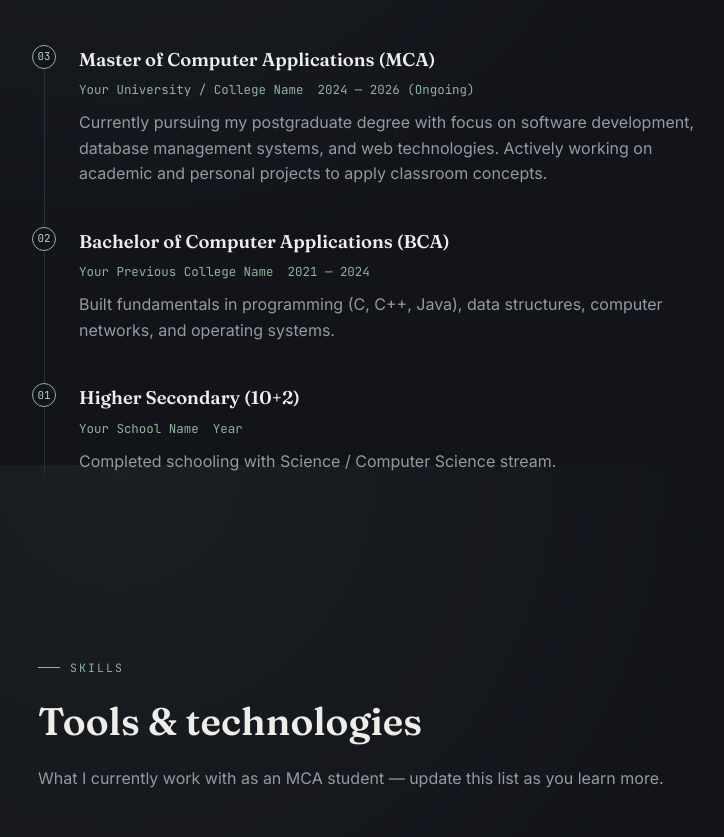
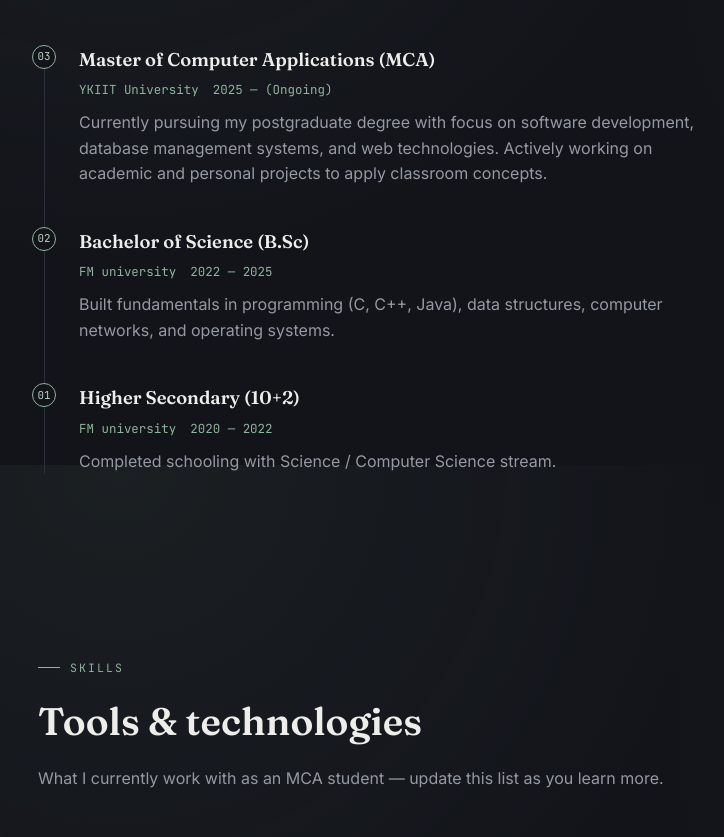
Before and after one commit to mrhiteshdas/hitesh-portfolio, a plain HTML site: page index.html in a window 1280 px wide. Shown: the part 1135-1972 px from the top of the page, without its empty margins (74-798 px from the left). Drawn offline with Linux system fonts and the light colour scheme.

Commit message:
upgrade the education section

```diff
--- a/index.html
+++ b/index.html
@@ -88,8 +88,8 @@
         <div class="timeline-item" data-index="03" data-reveal>
           <h3>Master of Computer Applications (MCA)</h3>
           <div class="timeline-meta">
-            <span>Your University / College Name</span>
-            <span>2024 — 2026 (Ongoing)</span>
+            <span>YKIIT University</span>
+            <span>2025 —  (Ongoing)</span>
           </div>
           <p class="desc">
             Currently pursuing my postgraduate degree with focus on software development,
@@ -99,10 +99,10 @@
         </div>
 
         <div class="timeline-item" data-index="02" data-reveal>
-          <h3>Bachelor of Computer Applications (BCA)</h3>
+          <h3>Bachelor of Science (B.Sc)</h3>
           <div class="timeline-meta">
-            <span>Your Previous College Name</span>
-            <span>2021 — 2024</span>
+            <span>FM university</span>
+            <span>2022 — 2025</span>
           </div>
           <p class="desc">
             Built fundamentals in programming (C, C++, Java), data structures,
@@ -113,8 +113,8 @@
         <div class="timeline-item" data-index="01" data-reveal>
           <h3>Higher Secondary (10+2)</h3>
           <div class="timeline-meta">
-            <span>Your School Name</span>
-            <span>Year</span>
+            <span>FM university</span>
+            <span>2020 — 2022</span>
           </div>
           <p class="desc">
             Completed schooling with Science / Computer Science stream.
```
